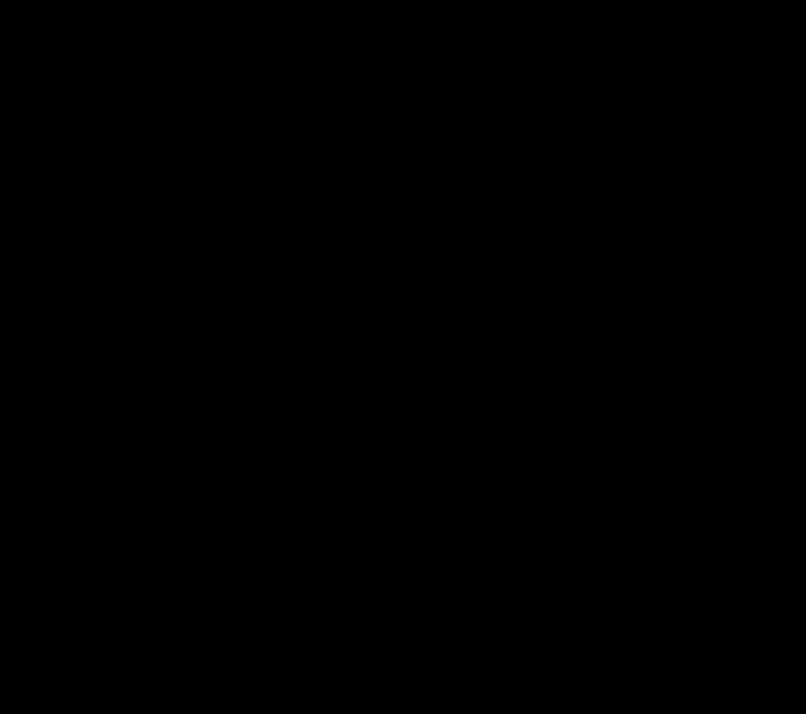
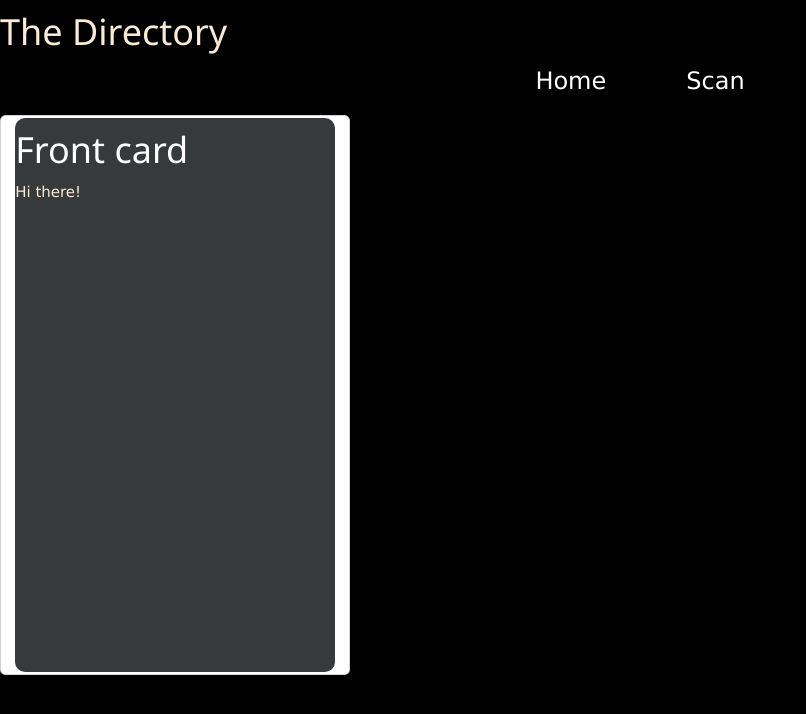
Before and after one commit to ADerangedTeddyBear/ISIT2023Capstone, a React (Create React App) app in the folder the-directory_react_frontend/: page /testscan in a window 1280 px wide. Before the commit this address had no page. Shown: the top 714 px of the page, without its empty margins (0-806 px from the left). Built offline with nearby package versions, Linux system fonts and the light colour scheme.

Commit message:
Ported main contents from sprint 10

```diff
--- a/the-directory_react_frontend/src/App.css
+++ b/the-directory_react_frontend/src/App.css
@@ -1,3 +1,43 @@
+/* Global */
+:root {
+
+  /* Desktop Nav Component*/
+  --desktop-nav-background-color: rgb(0, 0, 0); /* Div Background Color*/
+  --desktop-nav-text-color:rgb(255, 255, 255); /* Normal Text Color*/
+  --desktop-nav-text-active-color:rgb(87, 199, 43); /* Active Page Text Color*/
+  --desktop-nav-text-hover-color:rgb(87, 199, 43); /* Text Hover Background Color*/
+  --desktop-nav-text-font: CrocodileFont; /* Text Font*/
+  --desktop-nav-text-fontsize: 2rem; /* Text Font Size*/
+
+  /* Desktop Carousel Component*/
+  --desktop-home-background-color: rgb(0, 0, 0); /* Div Background Color*/
+
+  /* Desktop Card Component*/
+  --desktop-card-border-radius: 12px; /* Card Border Curve*/
+  --desktop-card-border-style: solid 2px white; /* Card Border Type, Width, Color*/
+  --desktop-card-text-color: rgb(255, 255, 255); /* Card Text Color*/
+  --desktop-card-back-color: rgb(0, 0, 0); /* Card Back Color*/
+
+  /* Desktop Footer Component*/
+  --desktop-footer-background-color: rgb(29, 27, 27); /* Div Background Color*/
+  --desktop-footer-text-color:rgb(255, 255, 255); /* Normal Text Color*/
+  --desktop-footer-border-color: transparent; /* Div Background Color*/
+  --desktop-footer-link-color:rgb(82, 201, 35); /* Link Color*/
+  --desktop-footer-link-hover-color:rgb(243, 240, 51); /* Link Hover Color*/
+
+ /* Mobile Card Component*/
+ --mobile-card-border-radius: 12px; /* Card Border Curve*/
+ --mobile-card-border-style: solid 2px white; /* Card Border Type, Width, Color*/
+ --mobile-card-text-color: rgb(255, 255, 255); /* Card Text Color*/
+ --mobile-card-back-color: rgb(0, 0, 0); /* Card Back Color*/
+
+ /* Mobile Nav Component*/
+ --mobile-nav-background-color: rgb(0, 0, 0); /* Div Background Color*/
+ --mobile-nav-image-color: rgb(0, 0, 0); /* Div Background Color*/
+ --mobile-nav-image-active-color: invert(42%) sepia(93%) saturate(1352%) hue-rotate(87deg) brightness(119%) contrast(119%); /* Div Background Color*/
+
+}
+
 body{
   background-color: black;
 }
--- a/the-directory_react_frontend/src/App.js
+++ b/the-directory_react_frontend/src/App.js
@@ -12,6 +12,7 @@
 import ScanItem from "./components/page_components/ScanItem";
 import MyComponent from "./components/page_components/MyComponent";
 import ResultPage from "./components/page_components/ResultPage";
+import TestScan from "./pages/TestScan";
 
 function App() {
   return (
@@ -25,6 +26,8 @@
           <Route path="scan/:productId" element={<MyComponent />} />
 
           <Route path="scanner" element={<Scanner />} />
+          <Route path="testscan" element={<TestScan />} />
+
         </Route>
       </Routes>
     </BrowserRouter>
--- /dev/null
+++ b/the-directory_react_frontend/src/assets/styles/MobileNav.module.css
@@ -0,0 +1,31 @@
+.container
+{
+    background-color: var(--mobile-nav-background-color);
+    font-family: "CrocodileFont";
+    position:fixed;
+    bottom:0;
+    width: 100%;
+    height: 7vh;
+}
+
+.mobileNavLinks{
+    display: flex;
+    flex-direction: row;
+    list-style: none;
+    padding-left: 0;
+    justify-content: space-evenly;
+    font-size: 25px;
+    letter-spacing: 2px;
+    margin: 10px;
+}
+
+.navIcons{
+    width: 24px;
+    height: 24px;
+}
+
+a{color: white;}
+a:link { text-decoration: none; }
+a:visited { text-decoration: none; }
+a:hover { text-decoration: none; }
+a:active { text-decoration: none; }
--- a/the-directory_react_frontend/src/assets/styles/mainCard.css
+++ b/the-directory_react_frontend/src/assets/styles/mainCard.css
@@ -1,3 +1,6 @@
+@import url("https://fonts.googleapis.com/css2?family=Source+Sans+Pro&display=swap");
+@import url("https://fonts.googleapis.com/css2?family=Noto+Sans:ital@1&display=swap");
+
 .card-grid {
   display: grid;
   align-items: center;
@@ -19,7 +22,7 @@
   margin-top: 2vh;
 }
 
-.card.flipped {
+.card.flip {
   --rotate-y: 180deg;
 }
 
@@ -50,6 +53,7 @@
   border-radius: var(--mobile-card-border-radius);
   box-shadow: 4px 4px 4px rgb(53, 53, 53);
   color: white;
+  background-color: rgb(55, 58, 58);
   -moz-box-sizing: border-box;
   -webkit-box-sizing: border-box;
   box-sizing: border-box;
--- a/the-directory_react_frontend/src/components/MobileCard.js
+++ b/the-directory_react_frontend/src/components/MobileCard.js
@@ -1,11 +1,7 @@
 import React, { useEffect, useState } from "react";
-import "../assets/styles/mainCard.css";
-import ScanItem from "./page_components/ScanItem";
-// import styles from "../../assets/style_modules/MobileNav.module.css";
-// import card_styles from "../../assets/style_modules/MobileCard.module.css";
-//import SwipeableViews from "react-swipeable-views";
+import "../assets/styles/mainCard.css"
 
-export default function MobileCard(props) {
+export default function MobileCard() {
   const [flip, setFlip] = useState(false);
 
   function flipCard() {
@@ -18,120 +14,28 @@
     }
   }
 
-  // const queryParams = new URLSearchParams(window.location.search);
-  // const id = queryParams.get("id");
-  // // const id = 1;
-
-  // const [post, setPosts] = useState([]);
-
-  // useEffect(() => {
-  //   fetch(variables.API_URL + "item" + "/" + parseInt(id))
-  //     .then((response) => response.json())
-  //     .then((resp) => setPosts(resp));
-  // }, []);
 
   return (
-    <div className="card-grid">
-      <div className={`card ${flip ? "flip" : ""}`}>
-        <div className="front" onClick={flipCard}>
+  <div className="card-grid">
 
-          <div key={props.id}>
+    <div className={`card ${flip ? "flip" : ""}`}>
 
-          <div className="cardImage">
-            <ScanItem itemName = {props.productName} itemImageName = {props.imageAccessNumber}/>
-              <img src={props.imageAccessNumber} className="image" />
-          </div>
+      <div className="front" onClick={flipCard}>
+        <h1>Front card</h1>
+        <div>Hi there!</div>
+      </div>
 
-          <div className="cardHeader">
-            <div className="headerInfo">
-
-                <div itemName = {props.productName}></div>
-
-            </div>
-            {/* <div className="footerInfo">
-              <div>{<h3> Click to flip card &#128070; </h3>}</div>
-            </div> */}
-          </div>
+      <div className="back" onClick={flipCard}>
+      <h1>Back Card</h1>
+        <div className="backInfo">
+          <div className="backTextWrapper">
+            <div>This is some text for the back card</div>
           </div>
         </div>
+      </div>
 
-        <div className="back" onClick={flipCard}>
-        <div className='cardBackHeaderImage'>
+    </div>
 
-                </div>
-
-                <div className="backInfo">
-
-                    {/* <SwipeableViews enableMouseEvents>
-                        <div className='slide, slide1'>
-                            {
-                            post.map(post => <img src={post.Image_url2} className='sliderImage'/>)
-                            }
-                        </div>
-
-                        <div className='slide, slide2'>
-                            {
-                            post.map(post => <img src={post.Image_url3} className='sliderImage'/>)
-                            }
-                        </div>
-
-                        <div className='slide, slide3'>
-                            {
-                            post.map(post => <img src={post.Image_url4} className='sliderImage'/>)
-                            }
-                        </div>
-
-                    </SwipeableViews> */}
-
-                    <div className="backTextWrapper">
-                        {/* <div className="infoHeader">Jack Sparrow</div>
-                        {
-                            post.map(post=><div>{`${post.Item_narrative}`}</div>)
-                        }
-                        <br/>
-                        <div className="infoHeader">Maker</div>
-                        {
-                            post.map(post=><div>{`${post.Maker}`}</div>)
-                        }
-                        <br/>
-                        <div className="infoHeader">Collector</div>
-                        {
-                            post.map(post=><div>{`${post.Collector}`}</div>)
-                        }
-                        <br/>
-                        <div className="infoHeader">Condition</div>
-                        {
-                            post.map(post=><div>{`${post.Condition}`}</div>)
-                        }
-                        <br/>
-                        <div className="infoHeader">Material</div>
-                        {
-                            post.map(post=><div>{`${post.Material}`}</div>)
-                        }
-                        <br/>
-                        <div className="infoHeader">Size Dimensions</div>
-                        {
-                            post.map(post=><div>{`${post.Size_Dimension_Weight}`}</div>)
-                        }
-                        <br/>
-                        <div className="infoHeader">Provenance</div>
-                        {
-                            post.map(post=><div>{`${post.Provenance}`}</div>)
-                        }
-                        <br/>
-                        <div className="infoHeader">Cross Referances</div>
-                        {
-                            post.map(post=><div>{`${post.Cross_references}`}</div>)
-                        }
-                        <br/> */}
-
-                    </div>
-          </div>
-
-        </div>
-      </div>
-      <div className="flip-info">
-      </div>
-    </div>
+  </div>
   );
 }
--- a/the-directory_react_frontend/src/components/page_components/Nav.js
+++ b/the-directory_react_frontend/src/components/page_components/Nav.js
@@ -3,11 +3,15 @@
 import '../../assets/styles/W3.css';
 import qrImg from "../../assets/images/qr-code.png"
 import homeImg from "../../assets/images/home-del.png"
+import scanImg from "../../assets/images/scan.png"
+import styles from "../../assets/styles/MobileNav.module.css";
 
-import { Link } from 'react-router-dom';
+import { NavLink, Link, useLocation } from 'react-router-dom';
 import { BrowserView, MobileView, isBrowser, isMobile } from 'react-device-detect';
 
 export default function Nav(){
+    const { search } = useLocation();
+
     return (
         <div className='nav_bar'>
 
@@ -19,11 +23,31 @@
 
             {/* Mobile */}
             <MobileView>
-            <div className="w3-border nav_bar_mobile">
+
+            <div className={styles['container']}>
+              <ul className={styles['mobileNavLinks']}>
+                <NavLink to={"/"}
+                style={({ isActive }) => ({
+                  filter: isActive ? 'var(--mobile-nav-image-active-color)' : 'none',
+                })}><img src={homeImg} className={styles['navIcons']}></img></NavLink>
+
+                <NavLink to={"/scan"}
+                style={({ isActive }) => ({
+                  filter: isActive ? 'var(--mobile-nav-image-active-color)' : 'none',
+                })}><img src={scanImg} className={styles['navIcons']}></img></NavLink>
+
+                <NavLink to={"/scanner"}
+                    style={({ isActive }) => ({
+                  filter: isActive ? 'var(--mobile-nav-image-active-color)' : 'none',
+                })}><img src={qrImg} className={styles['navIcons']}></img></NavLink>
+
+              </ul>
+          </div>
+            {/* <div className="w3-border nav_bar_mobile">
                 <Link className = 'link_item' to="/"><img className = 'navIcons' src={homeImg}></img></Link>
                 <Link  className = 'link_item' to="/scan"><img className = 'navIcons' src={qrImg}></img></Link>
                 <Link  className = 'link_item' to="/scanner"><img className = 'navIcons' src={qrImg}></img></Link>
-            </div>
+            </div> */}
 
                 {/* <div className="w3-sidebar w3-bar-block">
                     <Link className = 'w3-bar-item w3-button link_item' to="/">Home</Link>
--- a/the-directory_react_frontend/src/pages/TestScan.js
+++ b/the-directory_react_frontend/src/pages/TestScan.js
@@ -0,0 +1,12 @@
+import React from 'react';
+import MobileCard from '../components/MobileCard';
+
+
+
+export default function TestScan(){
+    return (
+        <div>
+        <MobileCard></MobileCard>
+        </div>
+    )
+}
```
Also changed, not shown: the-directory_react_frontend/src/assets/images/scan.png (added).
